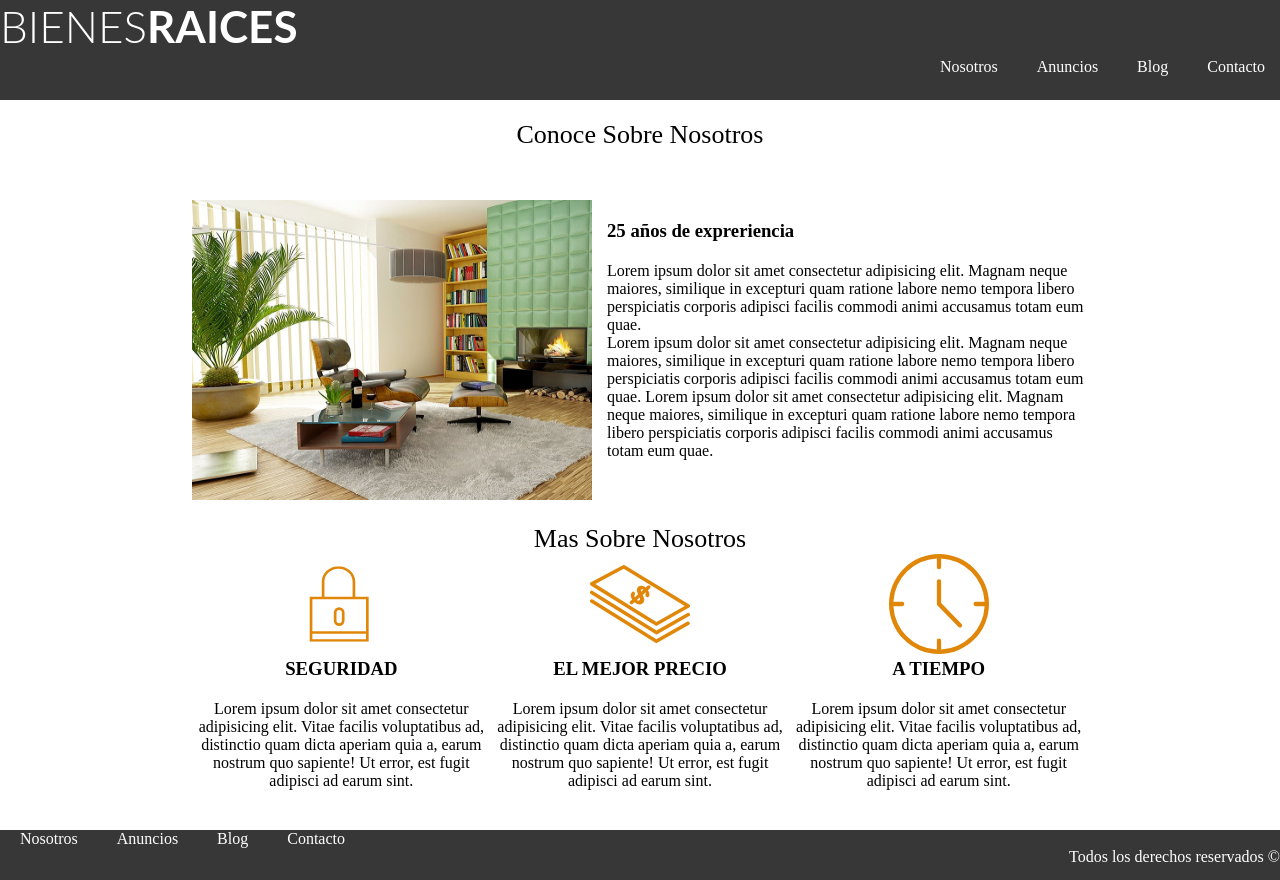
After one commit to VeronicaMonzon/PHP, a PHP site: page /BienesRaices/nosotros.html in a window 1280 px wide. The commit adds this page. Run offline with PHP 8.4, Linux system fonts and the light colour scheme.

Commit message:
agregué pagina nosotros

```diff
--- /dev/null
+++ b/BienesRaices/nosotros.html
@@ -0,0 +1,100 @@
+<!DOCTYPE html>
+<html lang="en">
+  <head>
+    <meta charset="UTF-8" />
+    <meta name="viewport" content="width=device-width, initial-scale=1.0" />
+    <link rel="stylesheet" href="style/style.css" />
+    <title>Nosotros</title>
+  </head>
+  <body>
+    <header id="headerNosotros">
+      <img src="img/logo.svg" alt="imagen del logo" />
+      <nav>
+        <ul>
+          <li><a href="nosotros.html">Nosotros </a></li>
+          <li><a href="anuncios.html">Anuncios </a></li>
+          <li><a href="blog.html">Blog </a></li>
+          <li><a href="contacto.html">Contacto</a></li>
+        </ul>
+      </nav>
+    </header>
+    <main>
+      <section class="container">
+        <p class="pNosotros">Conoce Sobre Nosotros</p>
+        <div id="div1Nosotros">
+          <div>
+            <img src="img/nosotros.jpg" width="400px" height="300px" alt="imagen living" />
+          </div>
+          <div id="parrafos1">
+            <h3 id="anios25">25 años de expreriencia</h3>
+            <p>
+              Lorem ipsum dolor sit amet consectetur adipisicing elit. Magnam
+              neque maiores, similique in excepturi quam ratione labore nemo
+              tempora libero perspiciatis corporis adipisci facilis commodi
+              animi accusamus totam eum quae.
+
+            </p>
+            <p>
+                Lorem ipsum dolor sit amet consectetur adipisicing elit. Magnam
+                neque maiores, similique in excepturi quam ratione labore nemo
+                tempora libero perspiciatis corporis adipisci facilis commodi
+                animi accusamus totam eum quae.
+                Lorem ipsum dolor sit amet consectetur adipisicing elit. Magnam
+                neque maiores, similique in excepturi quam ratione labore nemo
+                tempora libero perspiciatis corporis adipisci facilis commodi
+                animi accusamus totam eum quae.
+            </p>
+
+          </div>
+        </div>
+      </section>
+      <section class="container">
+        <p class="pNosotros">Mas Sobre Nosotros</p>
+        <div class="nosotros">
+
+          <div class="iconos">
+            <img src="img/icono1.svg" width="100px" height="100px" alt="icono seguridad">
+            <h3>SEGURIDAD</h3>
+            <p class="pIconos">
+              Lorem ipsum dolor sit amet consectetur adipisicing elit. Vitae
+              facilis voluptatibus ad, distinctio quam dicta aperiam quia a,
+              earum nostrum quo sapiente! Ut error, est fugit adipisci ad earum
+              sint.
+            </p>
+          </div>
+          <div class="iconos">
+            <img src="img/icono2.svg" width="100px" height="100px" alt="icono precio"/>
+            <h3>EL MEJOR PRECIO</h3>
+            <p class="pIconos">
+              Lorem ipsum dolor sit amet consectetur adipisicing elit. Vitae
+              facilis voluptatibus ad, distinctio quam dicta aperiam quia a,
+              earum nostrum quo sapiente! Ut error, est fugit adipisci ad earum
+              sint.
+            </p>
+          </div>
+          <div class="iconos">
+            <img src="img/icono3.svg" width="100px" height="100px" alt="icono tiempo">
+            <h3>A TIEMPO</h3>
+            <p class="pIconos">
+              Lorem ipsum dolor sit amet consectetur adipisicing elit. Vitae
+              facilis voluptatibus ad, distinctio quam dicta aperiam quia a,
+              earum nostrum quo sapiente! Ut error, est fugit adipisci ad earum
+              sint.
+            </p>
+          </div>
+        </div>
+      </section>
+    </main>
+    <footer align="center">
+      <nav class="navFooter">
+        <ul>
+          <li><a href="nosotros">Nosotros </a></li>
+          <li><a href="anuncios">Anuncios </a></li>
+          <li><a href="blog">Blog </a></li>
+          <li><a href="contacto.html">Contacto</a></li>
+        </ul>
+        <p class="pFooter">Todos los derechos reservados ©</p>
+      </nav>
+    </footer>
+  </body>
+</html>
--- a/BienesRaices/style/style.css
+++ b/BienesRaices/style/style.css
@@ -2,7 +2,7 @@
     margin:0px;
     padding:0px;
 }
-header{
+#headerIndex{
 background-image:url(../img/header.jpg);
 height:147vh;
 background-repeat: no-repeat;
@@ -11,12 +11,19 @@ background-position: top;
 h2{
     color:white;
 }
-ul {
-    list-style-type: none;
-    display: flex;
-    align-self: center;
+#headerNosotros{
+    background-color: rgb(56, 55, 55);
+    height:100px;
 }
-a{
+nav ul li {
+    display: inline;
+    margin-left:20px;
+
+}
+nav{
+    text-align:right;
+}
+a {
     text-decoration: none;
 	color: white;
 	text-transform: capitalize;
@@ -27,13 +34,18 @@ body{
     margin-top:0px;
 }
 .nosotros{
-  display:inline-flex;
+  display:flex;
+  margin-bottom: 20px;
 }
 .iconos{
 text-align: center;
+margin-bottom: 20px;
+}
+.pIconos{
+    margin-top: 20px;
 }
 .anuncios{
-    display:inline-flex;
+    display:flex;
 }
 footer{
     background-color: rgb(56, 55, 55);
@@ -41,7 +53,7 @@ footer{
 
 }
 .iconosAnuncios{
-    display:inline-flex;
+    display:flex;
 }
 .conatcto{
     background-image:url(../img/encuentra.jpg);
@@ -49,5 +61,35 @@ footer{
     background-repeat: no-repeat;
 }
 .blog{
-    display:inline-flex;
+    display:inline;
 }
+.navFooter{
+    text-align: left;
+}
+.pFooter{
+    text-align: right;
+    color:white;
+}
+.container{
+    text-align: center;
+    margin-top:20px;
+    width:70%;
+    margin-left: auto;
+    margin-right: auto;
+ }
+.pNosotros{
+    font-size: 26px;
+}
+#div1Nosotros{
+    margin-top: 50px;
+    display:flex;
+}
+
+#anios25{
+   margin-top:20px;
+   margin-bottom: 20px;
+}
+#parrafos1{
+    text-align: left;
+    margin-left: 15px;
+}
--- a/css/styleIndex.css
+++ b/css/styleIndex.css
@@ -20,9 +20,7 @@ h2{
     color:rgb(221, 11, 193);
     margin-bottom: 20px;
 }
-/*body{
-    background-color: rgb(194, 201, 219);
-}*/
+
 .container{
     text-align: center;
     margin-top: 10px;
@@ -33,7 +31,7 @@ p{
 }
 a{
     text-decoration: none;
-    color:white;
+    color:rgb(68, 0, 255);
     font-size: 22px;
 }
 section{
--- a/index.html
+++ b/index.html
@@ -7,6 +7,7 @@
     <title>Curso PHP</title>
 </head>
 <body>
+
     <header>
        <img class="logo" src="img/logoPhp.png" width="150px" height="100px" alt="Logo PHP ">
 
```
Also changed, not shown: BienesRaices/index.html (+5 -5 lines), Clases/clase9/clase9-1.html (added, +36 -0 lines), Clases/clase9/clase9.html (added, +49 -0 lines), Clases/clase9/css/style.css (added, +41 -0 lines), Clases/clase9/css/style2.css (added, +37 -0 lines).
